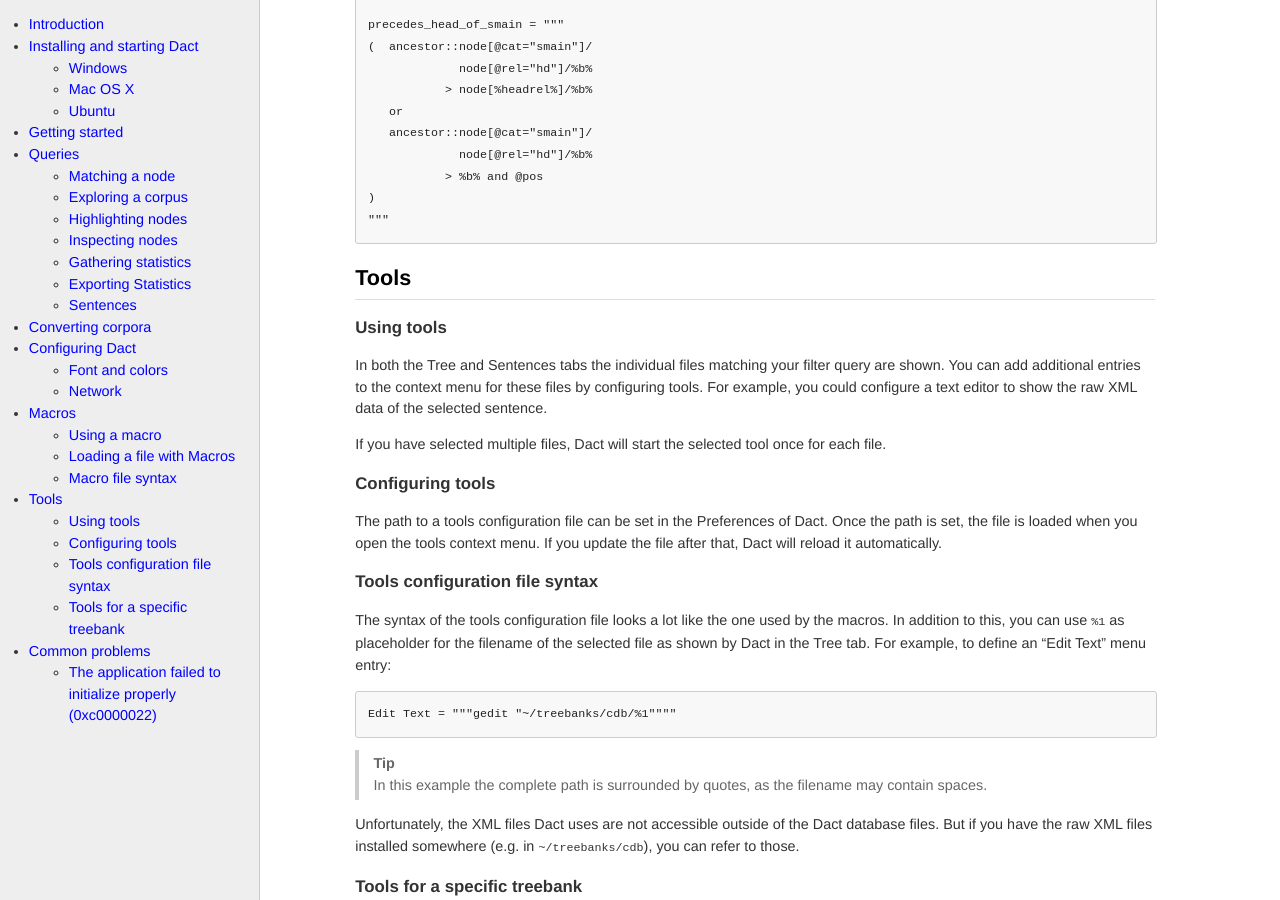
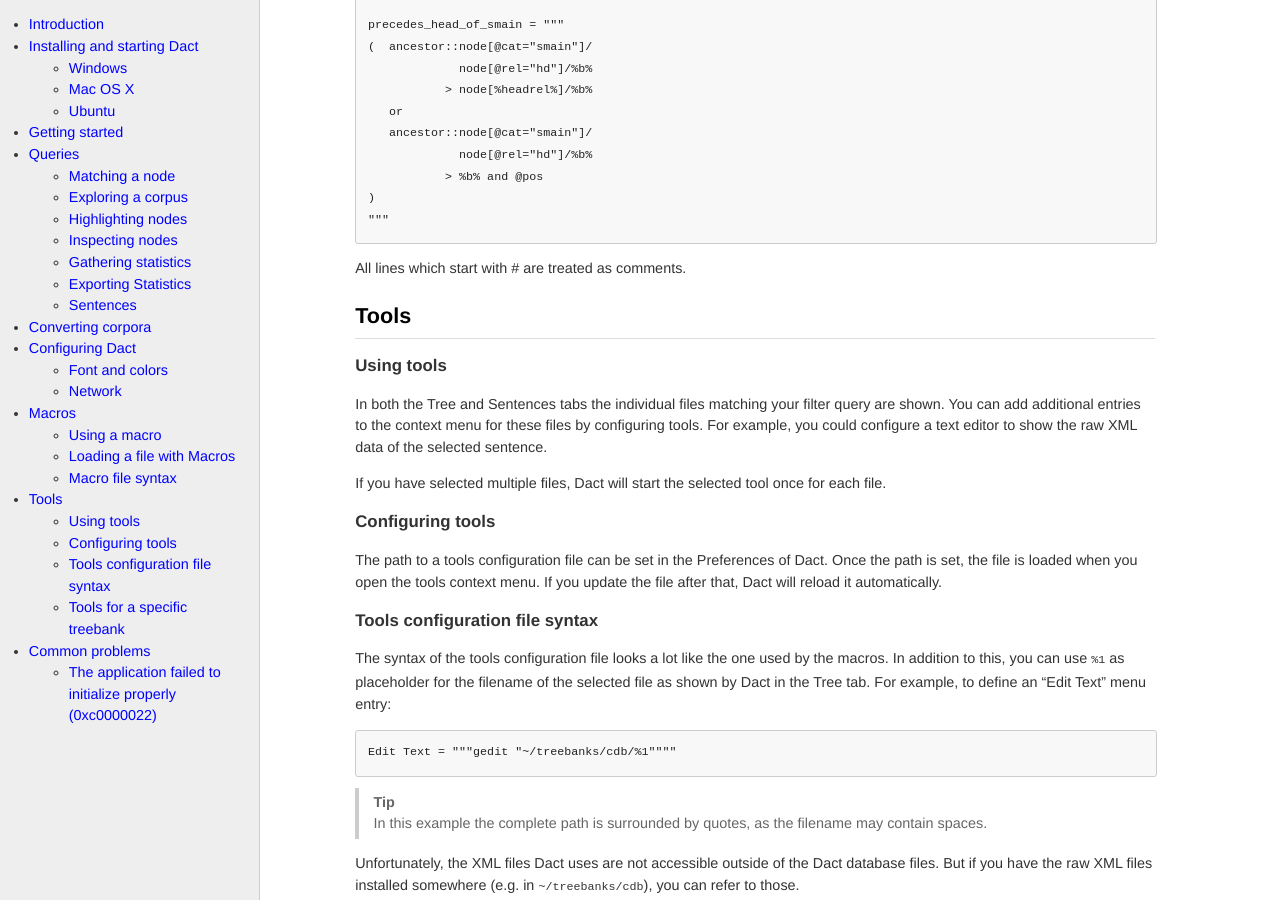
Before and after one commit to rug-compling/dact, a Jekyll site: the page built from manual/index.md, in a window 1280 px wide and 900 px high, scrolled down 12284 px. Built offline with Jekyll 4.4.1, drawn with Linux system fonts in a browser that asks for light colours; nearby versions of some CDN libraries.

Commit message:
Update index.md
documented the possibility of comments in macros file

```diff
--- a/manual/index.md
+++ b/manual/index.md
@@ -507,6 +507,9 @@
     )
     """
 
+All lines which start with # are treated as comments.
+
+
 ## Tools
 
 ### Using tools
```
